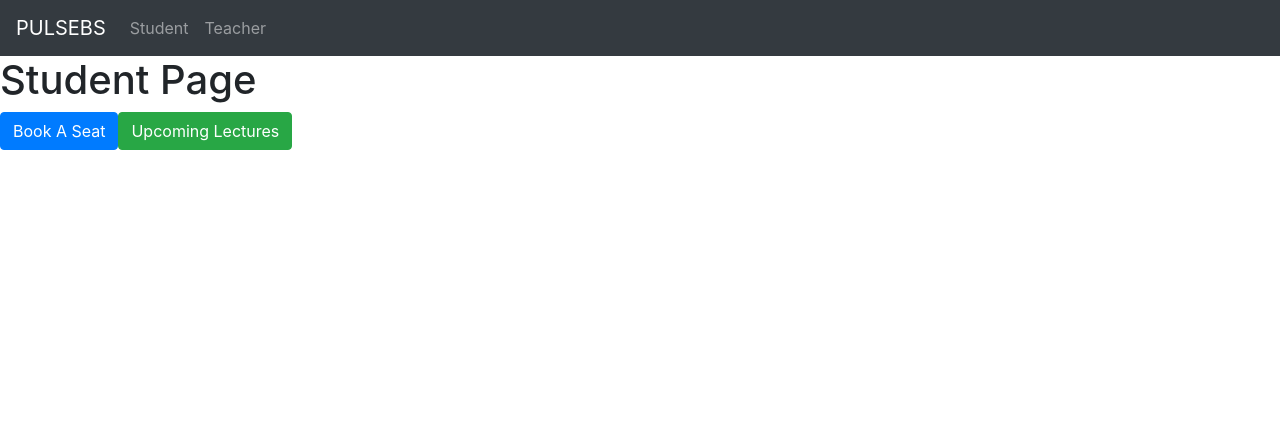
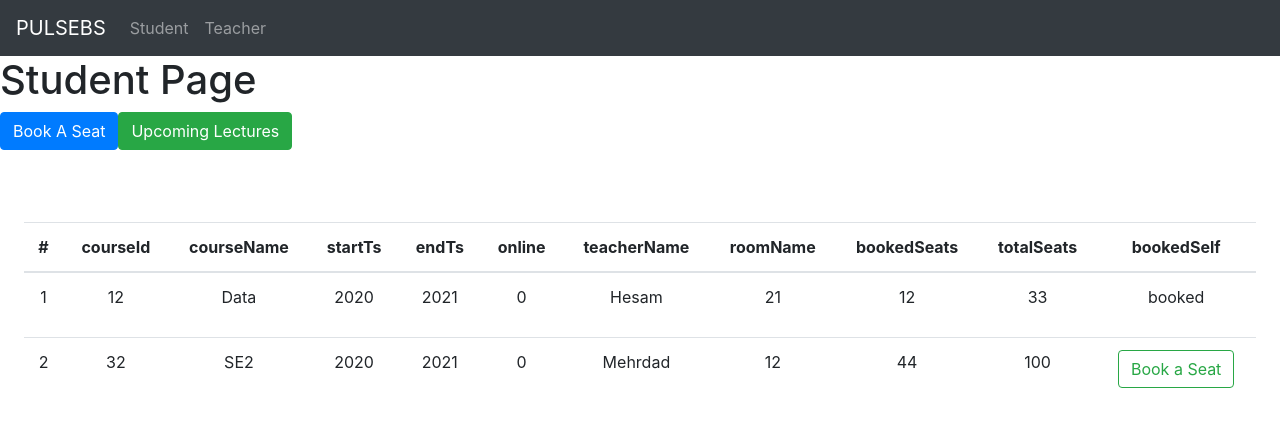
Before and after one commit to polito-se2-2020-team6/PULSeBS, a React (Create React App) app in the folder client/: page /student in a window 1280 px wide. Shown: the top 426 px of the page. Built offline with nearby package versions, Linux system fonts and the light colour scheme.

Commit message:
dev : adding functionality to the book button [PULSEBS-35]

```diff
--- /dev/null
+++ b/client/src/components/Lectures.js
@@ -0,0 +1,123 @@
+import React, { Component, Fragment } from "react";
+import Spinner from "react-bootstrap/Spinner";
+import Button from "react-bootstrap/Button";
+
+class LectureList extends Component {
+  state = {};
+  render() {
+    return (
+      <Fragment>
+        <main
+          role="main"
+          className="main mt-5 p-lg-4 p-xl-4 p-md-4 p-sm-4 col-md-12 ml-sm-auto col-lg-12 px-md-4"
+        >
+          <div className="table-responsive">
+            <table className="table table-hover text-center">
+              <thead>
+                <tr className="">
+                  <th>#</th>
+                  <th>courseId</th>
+                  <th>courseName</th>
+                  <th>startTs</th>
+                  <th>endTs</th>
+                  <th>online</th>
+                  <th>teacherName</th>
+                  <th>roomName</th>
+                  <th>bookedSeats</th>
+                  <th>totalSeats</th>
+                  <th>bookedSelf</th>
+                </tr>
+              </thead>
+              <tbody>
+                {this.props.lectures.map((lecture) => (
+                  <LectureRow
+                    key={lecture.lectureId}
+                    lecture={lecture}
+                    bookSeat={this.props.bookSeat}
+                    //   onClick={this.props.onClick}
+                    bookingProgres={this.props.bookingProgres}
+                  />
+                ))}
+              </tbody>
+            </table>
+          </div>
+        </main>
+      </Fragment>
+    );
+  }
+}
+function LectureRow(props) {
+  return (
+    <tr >
+      <LectureData
+        lecture={props.lecture}
+        bookSeat={props.bookSeat}
+        bookingProgres={props.bookingProgres}
+      />
+    </tr>
+  );
+}
+function LectureData(props) {
+  return (
+    <>
+      <td>{props.lecture.lectureId}</td>
+      <td>{props.lecture.courseId}</td>
+      <td>{props.lecture.courseName}</td>
+      <td>{props.lecture.startTS}</td>
+      <td>{props.lecture.endTS}</td>
+      <td>{props.lecture.online}</td>
+      <td>{props.lecture.teacherName}</td>
+      <td>{props.lecture.roomName}</td>
+      <td>{props.lecture.bookedSeats}</td>
+      <td>{props.lecture.totalSeats}</td>
+      <td>
+        {props.lecture.bookedSelf === 0 ? (
+          <Button
+            variant="outline-success"
+            onClick={() => {
+              props.bookSeat(props.lecture.lectureId);
+            }}
+          >
+            {props.bookingProgres === 1 ? (
+              <Spinner animation="border" variant="success" />
+            ) : (
+              "Book a Seat"
+            )}
+          </Button>
+        ) : (
+          // <button
+          //   type="button"
+          //   className="btn btn-primary"
+          //   onClick={props.bookSeat}
+          // >
+
+          <p>booked</p>
+        )}
+      </td>
+
+      {/*when the button is clicked the spinner will be shown till the data is ready*/}
+      {/* <td>
+
+          <button
+            className="btn btn-outline-success"
+            value={props.lecture.courseId}
+            onClick={() => {
+              props.onClick(props.service.courseId);
+            }}
+          >
+            New Ticket
+          </button>
+
+      </td> */}
+    </>
+  );
+}
+
+// function IfAvailable(available) {
+//   if (available === 0) {
+//     return "Not Available";
+//   } else {
+//     return "Available";
+//   }
+// }
+export default LectureList;
--- a/client/src/components/Student.js
+++ b/client/src/components/Student.js
@@ -1,9 +1,53 @@
 import React, { Component } from "react";
 import API from "../API/API";
+import LectureList from "./Lectures";
 
 class Student extends Component {
   state = {
-    lectures: [],
+    lectures: [
+      {
+        lectureId: 1,
+        courseId: 12,
+        courseName: "Data",
+        startTS: 2020,
+        endTS: 2021,
+        online: 0,
+        teacherName: "Hesam",
+        roomName: 21,
+        bookedSeats: 12,
+        totalSeats: 33,
+        bookedSelf: 1,
+      },
+      {
+        lectureId: 2,
+        courseId: 32,
+        courseName: "SE2",
+        startTS: 2020,
+        endTS: 2021,
+        online: 0,
+        teacherName: "Mehrdad",
+        roomName: 12,
+        bookedSeats: 44,
+        totalSeats: 100,
+        bookedSelf: 0,
+      },
+    ],
+    bookingProgres: 0,
+  };
+
+  bookSeat = (lectureId) => {
+    let lectures = this.state.lectures;
+    this.setState({ bookingProgres: 1 });
+    setTimeout(() => {
+      const index = lectures.findIndex((l, index) => {
+        if (l.lectureId === lectureId) {
+          return index;
+        }
+      });
+      lectures[index].bookedSelf = 1;
+      this.setState({ lectures: lectures });
+      this.setState({ bookingProgres: 0 });
+    }, 1500);
   };
 
   componentDidMount() {
@@ -14,33 +58,23 @@ class Student extends Component {
     //     this.setState({ lectures : lectures });
     //   })
     //   .catch((err) => console.log(err));
-    const fakeObj = {
-      lectureId: 1,
-      courseId: 12,
-      courseName: "Data",
-      startTS: "2020",
-      endTS: "2021",
-      online: 0,
-      teacherName: "hesam",
-      roomName: 21,
-      bookedSeats: 12,
-      totalSeats: 33,
-      bookedSelf: 1
-    };
-    this.setState({ lectures: fakeObj });
   }
 
   render() {
     return (
       <>
         <h1>Student Page</h1>
-        <button type="button" class="btn btn-primary">
+        <button type="button" className="btn btn-primary">
           Book A Seat
         </button>
-        <button type="button" class="btn btn-success">
+        <button type="button" className="btn btn-success">
           Upcoming Lectures
         </button>
-
+        <LectureList
+          lectures={this.state.lectures}
+          bookSeat={this.bookSeat}
+          bookingProgres={this.state.bookingProgres}
+        />
       </>
     );
   }
```
